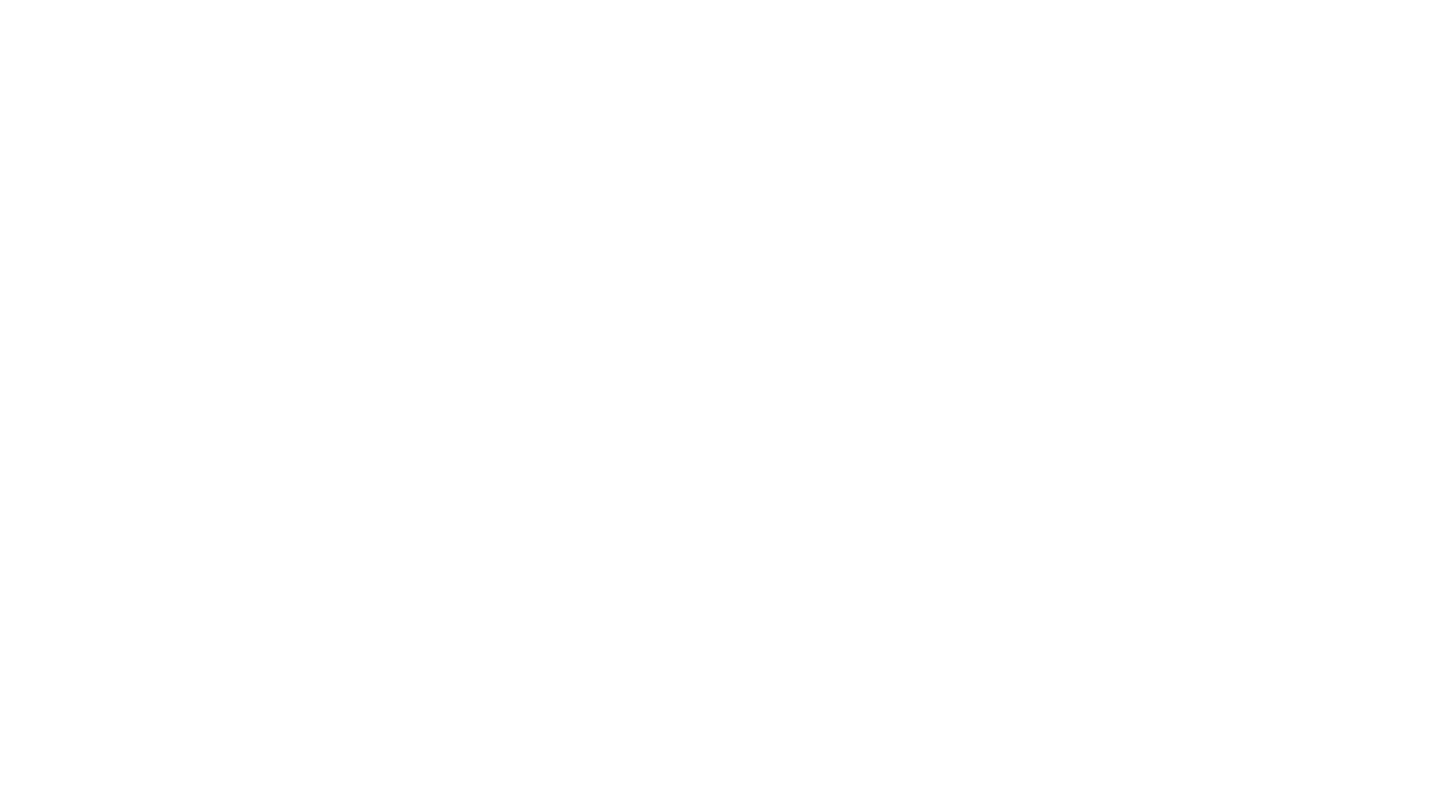
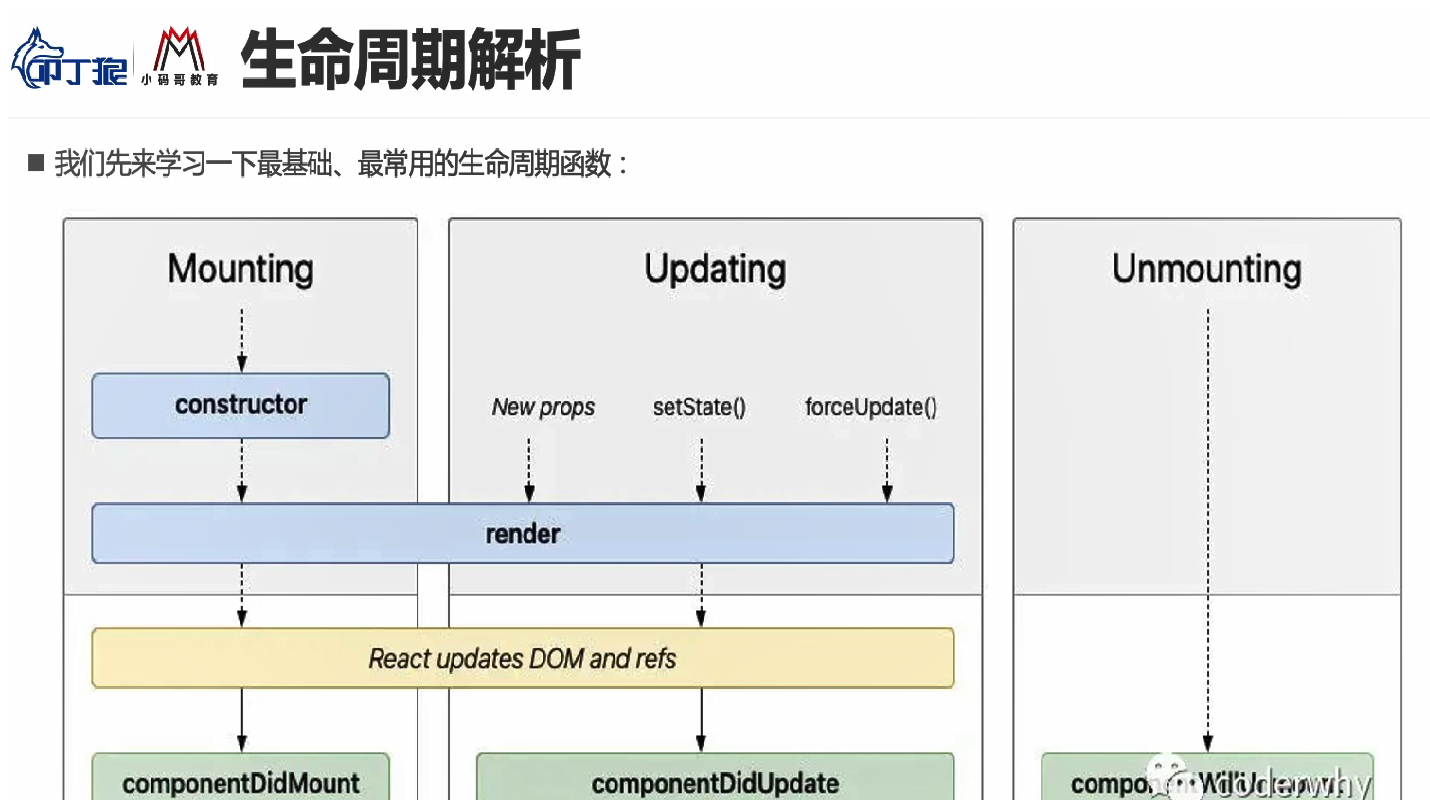
Before and after one commit to lucy3505/react-music, a React (Create React App) app in the folder my-react-app/: page / in a window 1280 px wide. Shown: the top 800 px of the page, 1430 px wide, since content can reach past the window. Built offline with nearby package versions, Linux system fonts and the light colour scheme.

Commit message:
add lifecircle img

```diff
--- a/my-react-app/src/App.js
+++ b/my-react-app/src/App.js
@@ -1,7 +1,11 @@
 import React, { Component } from "react";
-
+import lifecircle from "./assets/img/2.png";
 export default class App extends Component {
   render() {
-    return <div></div>;
+    return (
+      <div>
+        <img src={lifecircle} />
+      </div>
+    );
   }
 }
```
